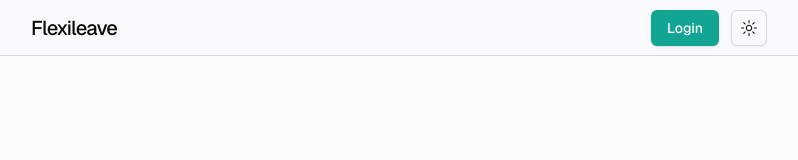
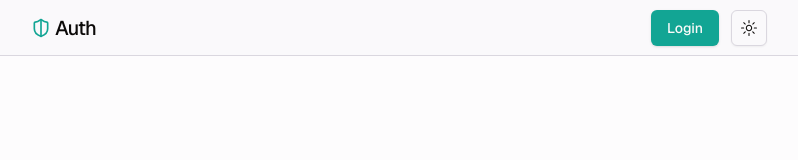
Before and after one commit to robiuzzaman4/flexileave, a Next.js app: page / in a window 1280 px wide. Shown: the top 160 px of the page, without its empty margins (241-1039 px from the left). Built offline with nearby package versions, Linux system fonts and the light colour scheme; no server answers; the database is empty.

Commit message:
feat: update navbar

```diff
--- a/package.json
+++ b/package.json
@@ -1,5 +1,5 @@
 {
-  "name": "flexileave",
+  "name": "authjs",
   "version": "0.1.0",
   "private": true,
   "scripts": {
--- a/src/components/block/navbar.tsx
+++ b/src/components/block/navbar.tsx
@@ -3,6 +3,7 @@ import React from "react";
 import { Button } from "@/components/ui/button";
 import ThemeToggle from "@/components/theme/theme-toggle";
 import { auth } from "@/auth";
+import { ShieldHalf } from "lucide-react";
 
 const Navbar = async () => {
   const session = await auth();
@@ -10,8 +11,11 @@ const Navbar = async () => {
   return (
     <nav className="bg-secondary fixed top-0 w-full h-14 flex items-center border-b">
       <div className="w-full h-full max-w-screen-md mx-auto px-4 flex items-center justify-between">
-        <Link href="/" className="text-xl font-medium tracking-tighter">
-          Flexileave
+        <Link
+          href="/"
+          className="text-xl font-medium tracking-tighter flex items-center gap-1"
+        >
+          <ShieldHalf size={20} className="text-primary" /> <p>Auth</p>
         </Link>
 
         <div className="flex items-center gap-3">
```
